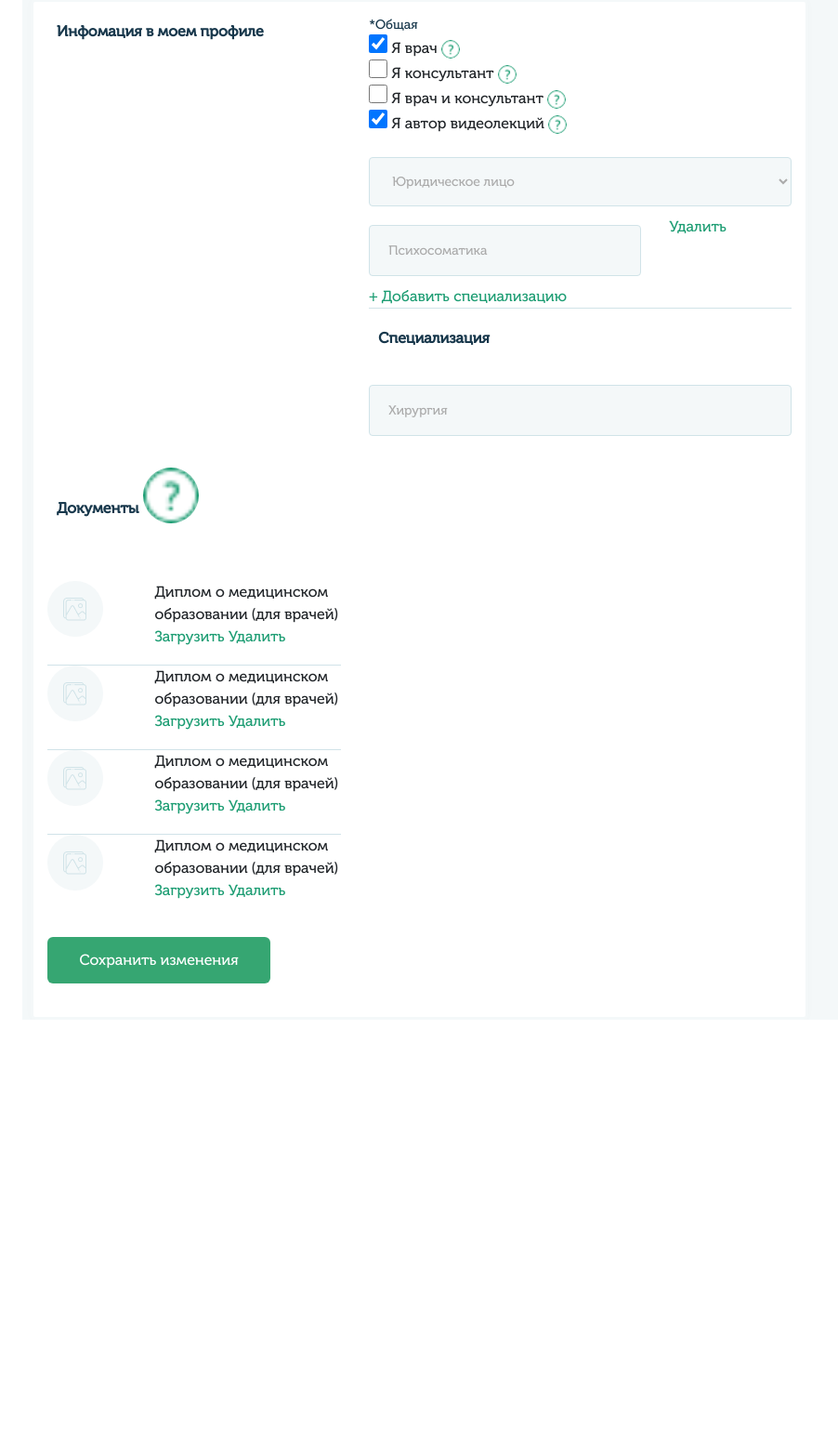
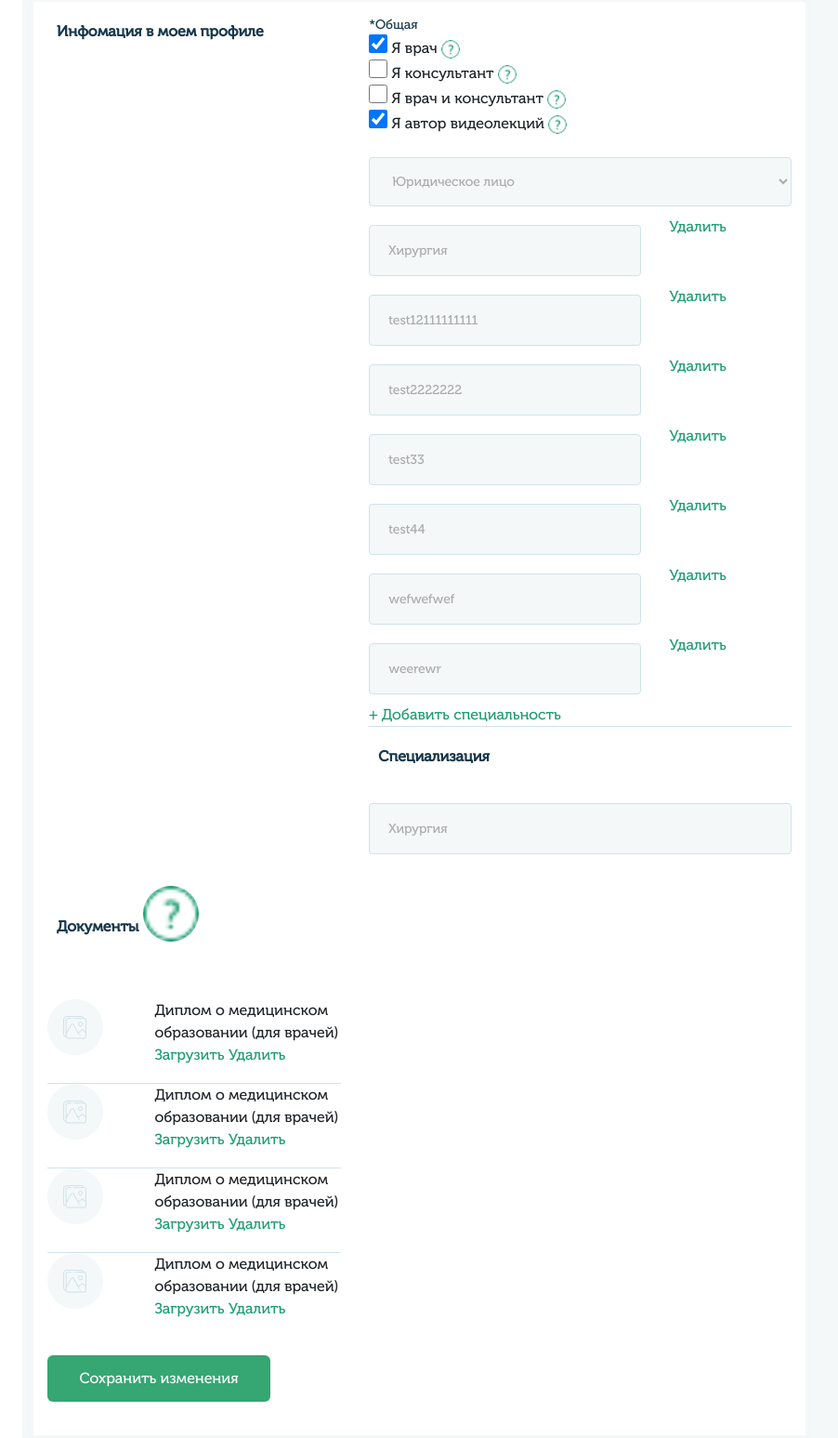
Before and after one commit to Alex-Kuimov/panaceia_python, a Django app: template templates/profile/profile_doctor.html in a window 1280 px wide. Shown: the part 91-1638 px from the top of the page at 93% size, without its empty margins (331-1233 px from the left). Before the commit the page ends 1182 px from the top, so only its background shows below. Run offline with Django 3.2, Linux system fonts and the light colour scheme; the template is opened without the code that fills it: values that come from a table or form of the project are taken from there, others are empty; data comes from the database, SQL or seed files in the repository; both versions use the stored data as it was after the commit; some libraries are stand-ins or nearby versions.

Commit message:
user spec

```diff
--- a/static/js/sp-script.js
+++ b/static/js/sp-script.js
@@ -8,6 +8,8 @@ $(document).ready(function(){
             $('.remove-avatar').on('click', profile.removeAvatar);
             $('.avatar').on('change', profile.changeAvatar);
             $('.doctor_chk').on('change', profile.typeSpecialty);
+            $('.spec-remove').on('click', profile.removeSpec);
+            $('.spec-add').on('click', profile.addSpec);
         },
 
         readURL: function(input, img){
@@ -67,6 +69,30 @@ $(document).ready(function(){
             }
         },
 
+        addSpec: function(){
+            let element = '';
+
+            element += '<div class="row spec-block spec-block-1">';
+                element += '<div class="col-8">';
+                    element += '<input type="text" name="spec[1]" value="" placeholder="специальность">';
+                element += '</div>';
+                element += '<div class="col-4">';
+                    element += '<a href="#" class="spec-remove" data-id="1">Удалить</a>';
+                element += '</div>';
+            element += '</div>';
+
+            $(this).before(element);
+            return false
+        },
+
+        removeSpec: function(){
+            let itemID = $(this).attr('data-id')
+            console.log(itemID)
+            $('.spec-block-'+itemID).remove();
+
+            return false
+        },
+
         init: function(){
            profile.action();
            profile.dob();
--- a/templates/profile/profile_doctor.html
+++ b/templates/profile/profile_doctor.html
@@ -62,15 +62,21 @@
                         <option value="ur">Юридическое лицо</option>
                         <option value="fiz">Физическое лицо</option>
                     </select>
-                    <div class="row">
-                        <div class="col-8">
-                            <input type="text" name="" value="Психосоматика">
+
+                    {% for spec in user_spec %}
+
+                        <div class="row spec-block spec-block-{{ spec.id }}">
+                            <div class="col-8">
+                                <input type="text" name="spec[{{ spec.id }}]" value="{{ spec.title }}" placeholder="специальность">
+                            </div>
+                            <div class="col-4">
+                                <a href="#" class="spec-remove" data-id="{{ spec.id }}">Удалить</a>
+                            </div>
                         </div>
-                        <div class="col-4">
-                            <a href="#">Удалить</a>
-                        </div>
-                    </div>
-                    <a href="#">+ Добавить специализацию</a>
+
+                    {% endfor %}
+
+                    <a href="#" class="spec-add">+ Добавить специальность</a>
                     <div class="line"></div>
                     <h4>Специализация</h4>
                     <input type="text" name="specialty" value="{{ user_doctor.specialty }}">
--- a/userprofile/models.py
+++ b/userprofile/models.py
@@ -2,6 +2,7 @@ from django.db import models
 from django.contrib.auth.models import User
 from django.db.models.signals import post_save
 from django.dispatch import receiver
+
 
 class UserMain(models.Model):
     user = models.OneToOneField(User, on_delete=models.CASCADE)
```
Also changed, not shown: userprofile/views.py (+35 -3 lines), db.sqlite3, userprofile/migrations/0027_auto_20201210_1631.py (added).
